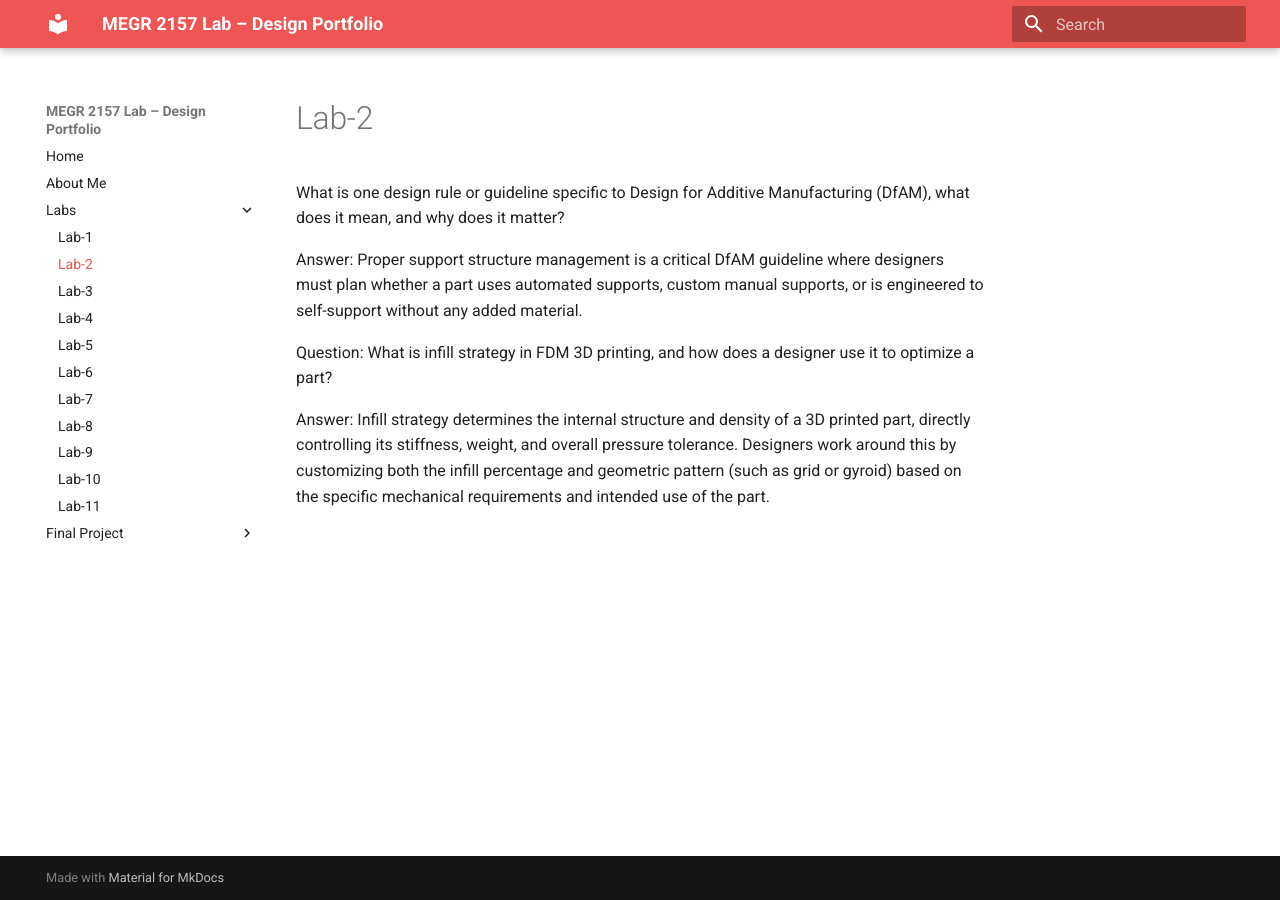
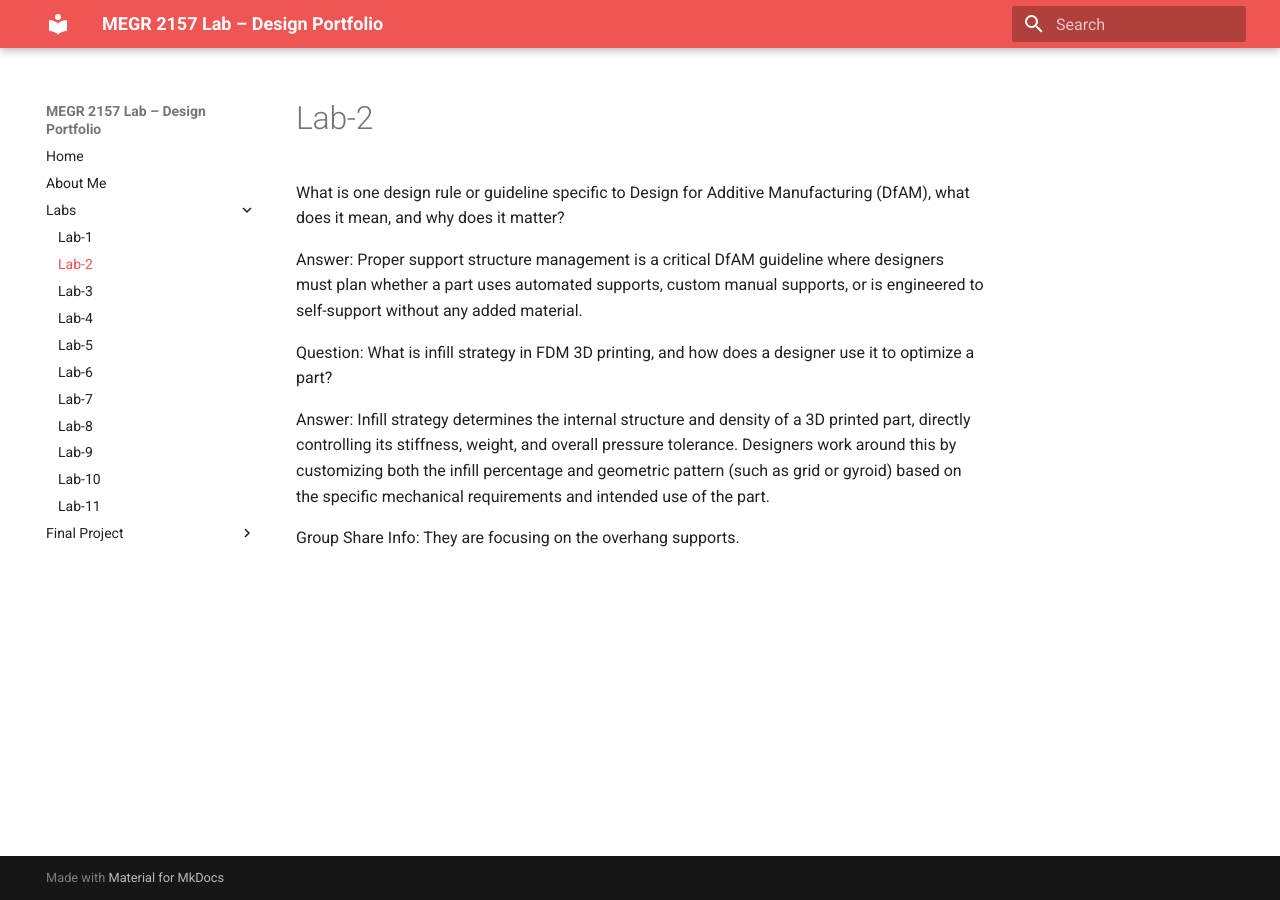
Before and after one commit to MHasan-27/Mohammad-Hasan, an MkDocs documentation site: the page built from docs/Labs/L02/index.md, in a window 1280 px wide. Built offline with MkDocs 1.6.1 and Material for MkDocs 9.7.7, drawn with Linux system fonts in a browser that asks for light colours.

Commit message:
Update index.md with infill strategy details
Added information about group focus on overhang supports.

```diff
--- a/docs/Labs/L02/index.md
+++ b/docs/Labs/L02/index.md
@@ -9,3 +9,6 @@ What is infill strategy in FDM 3D printing, and how does a designer use it to op
 
 Answer:
 Infill strategy determines the internal structure and density of a 3D printed part, directly controlling its stiffness, weight, and overall pressure tolerance. Designers work around this by customizing both the infill percentage and geometric pattern (such as grid or gyroid) based on the specific mechanical requirements and intended use of the part.
+
+Group Share Info:
+They are focusing on the overhang supports.
```
